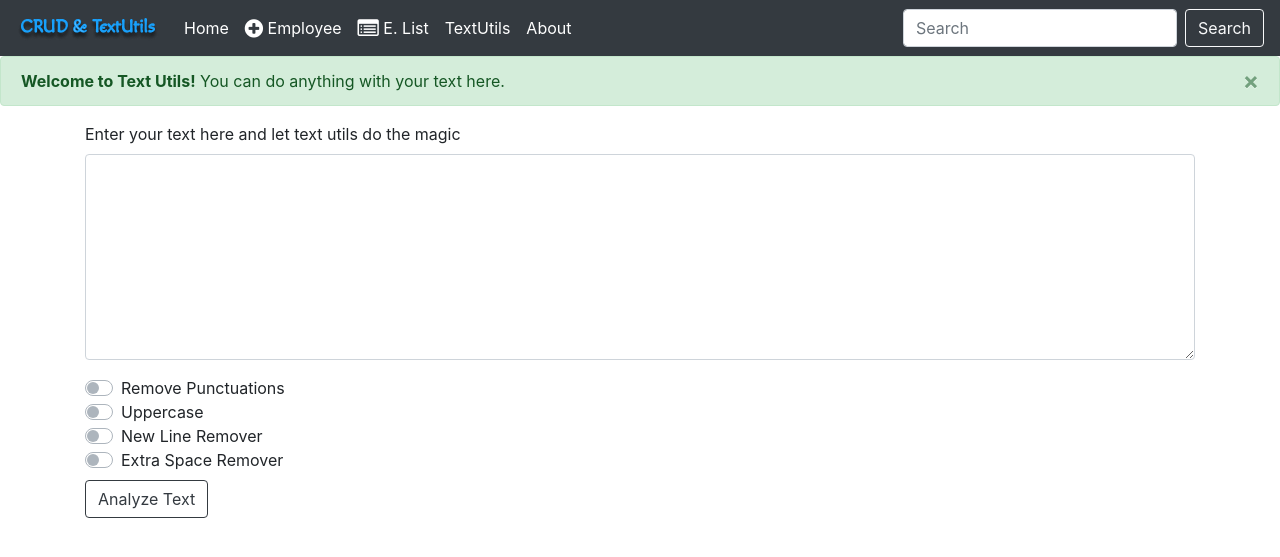
After one commit to IamOmaR22/Django-CRUD-and-TextUtils, a Django app: page /analyzeform/ in a window 1280 px wide. The commit adds this page. Shown: the top 557 px of the page. Run offline with Django 3.2, Linux system fonts and the light colour scheme; some libraries are stand-ins or nearby versions.

Commit message:
Text Utils Done

```diff
--- a/crud_textutils/settings.py
+++ b/crud_textutils/settings.py
@@ -125,3 +125,5 @@ USE_TZ = True
 # https://docs.djangoproject.com/en/3.0/howto/static-files/
 
 STATIC_URL = '/static/'
+
+STATICFILES_DIRS = [os.path.join(BASE_DIR, 'static')]
--- /dev/null
+++ b/templates/analyze_form.html
@@ -0,0 +1,47 @@
+{% extends 'base.html' %}
+
+{% block content %}
+
+<div class="alert alert-success alert-dismissible fade show" role="alert">
+  <strong>Welcome to Text Utils!</strong> You can do anything with your text here.
+  <button type="button" class="close" data-dismiss="alert" aria-label="Close">
+    <span aria-hidden="true">&times;</span>
+  </button>
+</div>
+
+
+<div class="container">
+    <form action="/analyze" method="post">
+        {% csrf_token %}
+  <div class="form-group">
+    <label for="exampleFormControlTextarea1">Enter your text here and let text utils do the magic</label>
+    <textarea class="form-control" name="text" id="exampleFormControlTextarea1" rows="8"></textarea>
+  </div>
+
+
+<div class="custom-control custom-switch">
+  <input type="checkbox" class="custom-control-input" name="removepunc" id="customSwitch1">
+  <label class="custom-control-label" for="customSwitch1">Remove Punctuations</label>
+</div>
+
+<div class="custom-control custom-switch">
+  <input type="checkbox" class="custom-control-input" name="fullcaps" id="customSwitch2">
+  <label class="custom-control-label" for="customSwitch2">Uppercase</label>
+</div>
+
+<div class="custom-control custom-switch">
+  <input type="checkbox" class="custom-control-input" name="newlineremover" id="customSwitch3">
+  <label class="custom-control-label" for="customSwitch3">New Line Remover</label>
+</div>
+
+<div class="custom-control custom-switch">
+  <input type="checkbox" class="custom-control-input" name="extraspaceremover" id="customSwitch4">
+  <label class="custom-control-label" for="customSwitch4">Extra Space Remover</label>
+</div>
+
+    <button type="submit" class="btn btn-outline-dark mt-2"> Analyze Text</button>
+
+</form>
+</div>
+
+{% endblock %}
--- a/templates/base.html
+++ b/templates/base.html
@@ -1,3 +1,4 @@
+{% load static %}
 <!doctype html>
 <html lang="en">
 <head>
@@ -11,17 +12,17 @@
 <body>
 
 <nav class="navbar navbar-expand-md navbar-dark bg-dark">
-    <a class="navbar-brand" href="/">CRUD & TextUtils</a>
+    <a class="navbar-brand" href="/"><img src="{% static 'images/logo.png' %}" alt=""></a>
     <button type="button" class="navbar-toggler" data-toggle="collapse" data-target="#navbarCollapse">
         <span class="navbar-toggler-icon"></span>
     </button>
 
     <div class="collapse navbar-collapse" id="navbarCollapse">
         <div class="navbar-nav">
-            <a href="/" class="nav-item nav-link active">Home</a>
+            <a href="/" class="nav-item nav-link active">Home <span class="sr-only">(current)</span></a>
             <a href="/employee" class="nav-item nav-link active"><i class="fa fa-plus-circle fa-lg"></i> Employee</a>
             <a href="/employee/list" class="nav-item nav-link active"><i class="fa fa-list-alt fa-lg"></i> E. List</a>
-            <a href="#" class="nav-item nav-link active">TextUtils</a>
+            <a href="/analyzeform" class="nav-item nav-link active">TextUtils</a>
             <a href="#" class="nav-item nav-link active">About</a>
         </div>
         <form class="form-inline ml-auto">
--- a/textutils/urls.py
+++ b/textutils/urls.py
@@ -5,5 +5,7 @@ from . import views
 urlpatterns = [
 
     path('', views.index, name='index'),
+    path('analyzeform/', views.analyze_form, name='analyze_form'),
+    path('analyze', views.analyze, name='analyze'),  ## if the request is POST, don't use / after (analyze/)
 
 ]
--- a/textutils/views.py
+++ b/textutils/views.py
@@ -1,3 +1,5 @@
+# I have created this file - Omar
+from django.http import HttpResponse
 from django.shortcuts import render
 
 # Create your views here.
@@ -5,3 +7,57 @@ from django.shortcuts import render
 def index(request):
 
     return render(request, 'index.html')
+
+def analyze_form(request):
+
+    return render(request, 'analyze_form.html')
+
+##-#-## Buttons Work Together (also single button works) Start ##-#-##
+def analyze(request):
+    # Get the text
+    djtext = request.POST.get('text', 'default')
+
+    # Check checkbox values
+    removepunc = request.POST.get('removepunc', 'off')
+    fullcaps = request.POST.get('fullcaps', 'off')
+    newlineremover = request.POST.get('newlineremover', 'off')
+    extraspaceremover = request.POST.get('extraspaceremover', 'off')
+
+    # Check which checkbox is on
+    if removepunc == "on":
+        punctuations = '''!"#$%&\'()*+,-./:;<=>?@[\\]^_`{|}~'''
+        analyzed = ""  # Blank String
+        for char in djtext:
+            if char not in punctuations:
+                analyzed = analyzed + char
+        params = {'purpose': 'Remove Punctuations', 'analyzed_text': analyzed}
+        djtext = analyzed
+
+    if(fullcaps == "on"):
+        analyzed = ""
+        for char in djtext:
+            analyzed = analyzed + char.upper()
+        params = {'purpose': 'Changed to Uppercase', 'analyzed_text': analyzed}
+        djtext = analyzed
+
+    if(newlineremover == "on"):
+        analyzed = ""
+        for char in djtext:
+            if char != "\n" and char != "\r":
+                analyzed = analyzed + char
+        params = {'purpose': 'Removed New Lines', 'analyzed_text': analyzed}
+        djtext = analyzed
+
+    if (extraspaceremover == "on"):
+        analyzed = ""
+        for index, char in enumerate(djtext):
+            if not (djtext[index] == " " and djtext[index+1] == " "):
+                analyzed = analyzed + char
+        params = {'purpose': 'Removed New Lines', 'analyzed_text': analyzed}
+
+    if (removepunc != "on" and fullcaps != "on" and newlineremover != "on" and extraspaceremover != "on"):
+
+        return HttpResponse('Please select any operation and try again.')
+
+    return render(request, 'analyze.html', params)
+##-#-## Buttons Work Together (also single button works) End ##-#-##
```
Also changed, not shown: templates/analyze.html (+21 -0 lines), templates/index.html (+44 -1 lines), db.sqlite3, static/images/logo.png (added).
